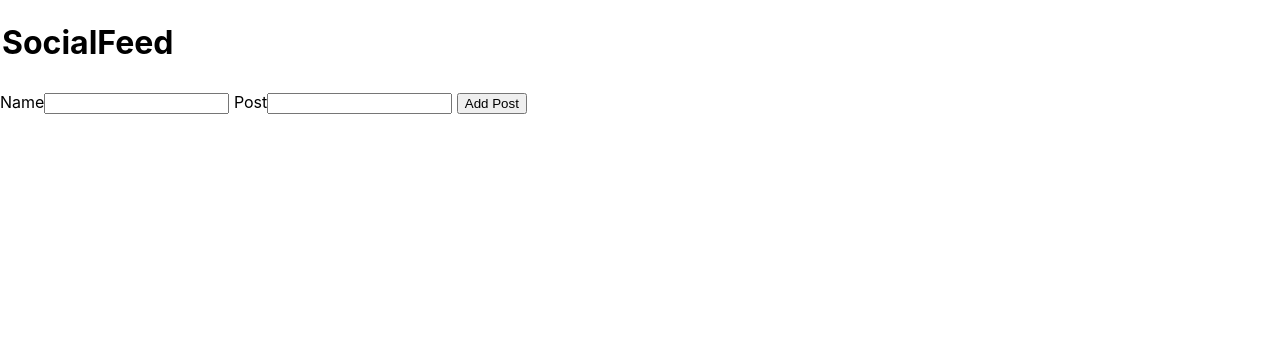
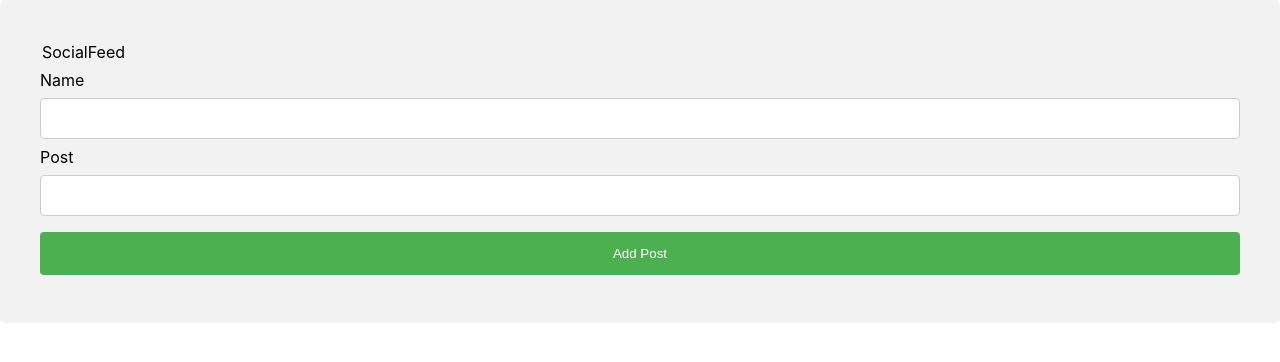
Before and after one commit to afrisch81016/SocialFeedProject, a React (Create React App) app: page / in a window 1280 px wide. Shown: the top 362 px of the page. Built offline with nearby package versions, Linux system fonts and the light colour scheme; the HTML template or start-up script is replaced by a standard one.

Commit message:
created a stylized form box for creating a new post

```diff
--- a/src/Components/CreatePost/CreatePost.css
+++ b/src/Components/CreatePost/CreatePost.css
@@ -0,0 +1,30 @@
+input[type=text], select {
+    width: 100%;
+    padding: 12px 20px;
+    margin: 8px 0;
+    display: inline-block;
+    border: 1px solid #ccc;
+    border-radius: 4px;
+    box-sizing: border-box;
+  }
+
+  input[type=submit] {
+    width: 100%;
+    background-color: #4CAF50;
+    color: white;
+    padding: 14px 20px;
+    margin: 8px 0;
+    border: none;
+    border-radius: 4px;
+    cursor: pointer;
+  }
+
+  input[type=submit]:hover {
+    background-color: teal;
+  }
+
+  div {
+    border-radius: 5px;
+    background-color: #f2f2f2;
+    padding: 20px;
+  }
--- a/src/Components/CreatePost/CreatePost.jsx
+++ b/src/Components/CreatePost/CreatePost.jsx
@@ -1,4 +1,5 @@
 import React, { useState } from 'react';
+import './CreatePost.css'  // need to import css file into jsx for styling to take affect
 
 const CreatePost = (props) => {
 
@@ -21,8 +22,11 @@ function handleSubmit(event){
              <input type='text' onChange ={(event) => setName(event.target.value)} value= {name}/>  {/* data being sent to hook on line 5 */}
             <label>Post</label>
             <input type='text' onChange={(event) => setPost(event.target.value)} value= {post}/>    {/* data being sent to hook on line 6 */}
-            <button type='submit'> Add Post</button>
+            <input type="submit" value="Add Post"></input>
         </form>
+
+
+
     );
 }
 
--- a/src/Components/NavBar/NavBar.css
+++ b/src/Components/NavBar/NavBar.css
@@ -1,4 +1,15 @@
 h1{
     color:black;
     text-align: center;
+      min-height: 100vh;
+  display: flex;
+  flex-direction: column;
+  align-items: center;
+  justify-content: center;
 }
+.socialspan{
+    color:black
+}
+.feedspan{
+    color:gray
+}
--- a/src/Components/NavBar/NavBar.jsx
+++ b/src/Components/NavBar/NavBar.jsx
@@ -2,9 +2,8 @@ const NavBar = (props) => {
 
     return (
         <table>
-            <h1>SocialFeed</h1>
+            <span className='socialspan'>Social</span><span className='feedspan'>Feed</span>
         </table>
-
 
     );
 }
```
